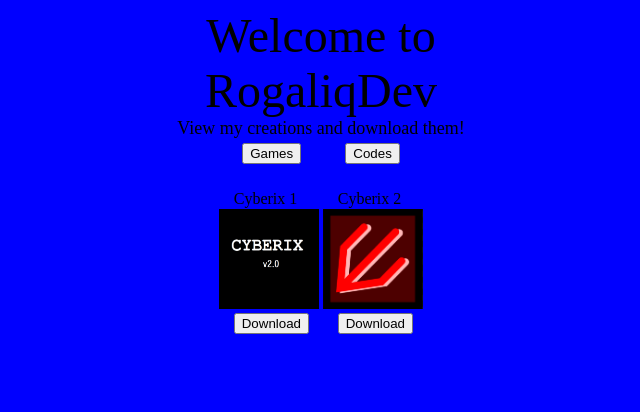
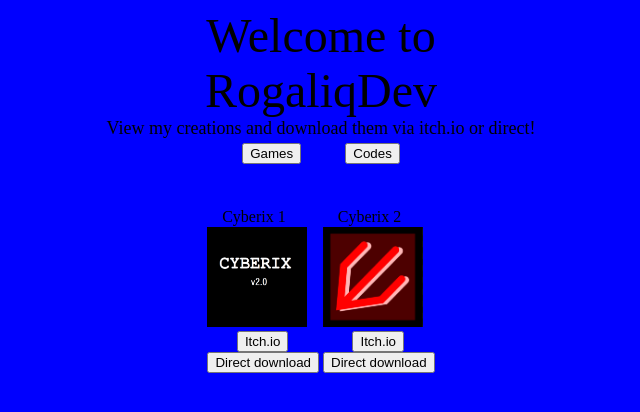
Before and after one commit to rogaliqq/rogaldev.github.io, a plain HTML site: page index.html in a window 1280 px wide. Shown: the whole page, without its empty margins (319-959 px from the left). Drawn offline with Linux system fonts and the light colour scheme.

Commit message:
Update index.html

```diff
--- a/index.html
+++ b/index.html
@@ -9,22 +9,23 @@
     <center>
         <font size="8">Welcome to</font><br>
         <font size="10">RogaliqDev</font><br>
-        <font size="4">View my creations and download them!</font>
+        <font size="4">View my creations and download them via itch.io or direct!</font>
         <center><div id="3">
             <a href="index.html"><button>Games</button></a>ㅤㅤㅤ<a href="codes.html"><button>Codes</button></a>
         </div></center>
     </center></div>
     <div id="2">
-        <br>
         <center>
             <table>
                 <tr>
                     <td>ㅤCyberix 1 <br>
                     <img src="cyberix1.bmp" height="100" width="100"><br>
-                    ㅤ<a href="https://pl4gg.itch.io/cyberix"><button type="button">Download</button></a></td>
+                    ㅤㅤ<a href="https://pl4gg.itch.io/cyberix"><button type="button">Itch.io</button></a><br>
+                    <a href="Cyberix - OS 2.0.1.zip" download><button type="button">Direct download</button></a></td><br>
                     <td>ㅤCyberix 2 <br>
                         <img src="cyberix2.bmp" height="100" width="100"><br>
-                        ㅤ<a href="https://pl4gg.itch.io/cyberix-2"><button type="button">Download</button></a></td>
+                        ㅤㅤ<a href="https://pl4gg.itch.io/cyberix-2"><button type="button">Itch.io</button></a><br>
+                        <a href="" download><button type="button">Direct download</button></a></td><br>
                 </tr>
             </table>
         </center>
```
